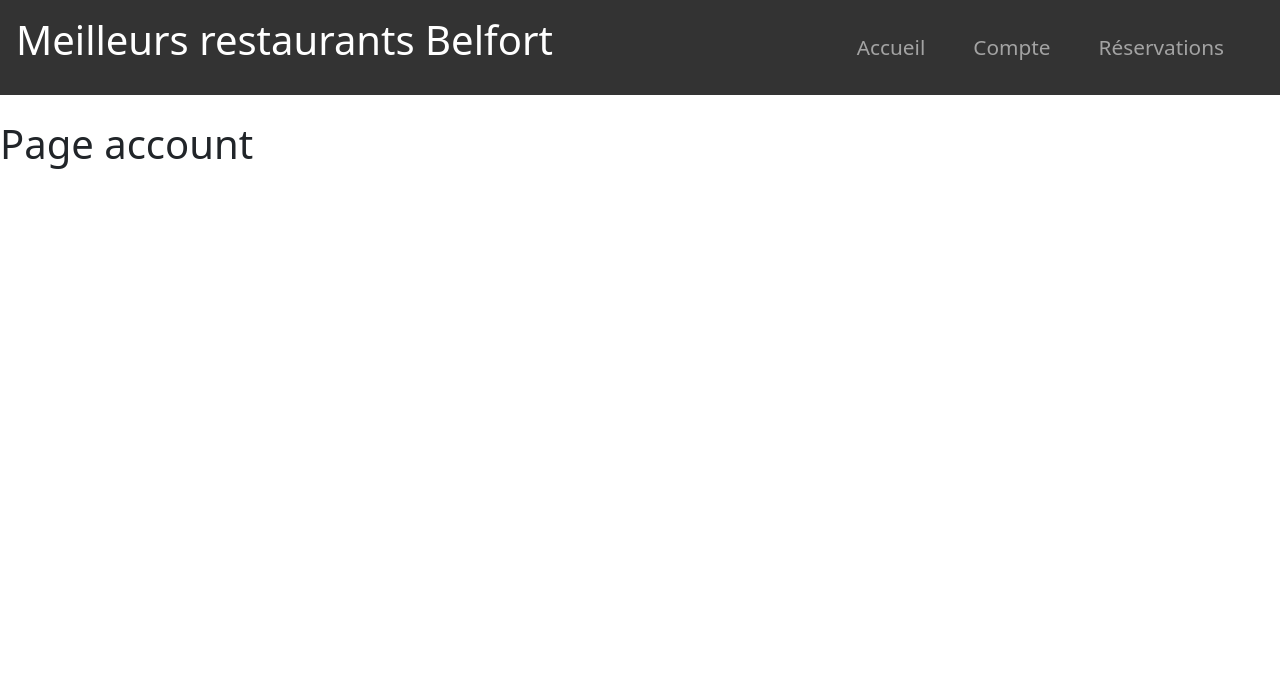
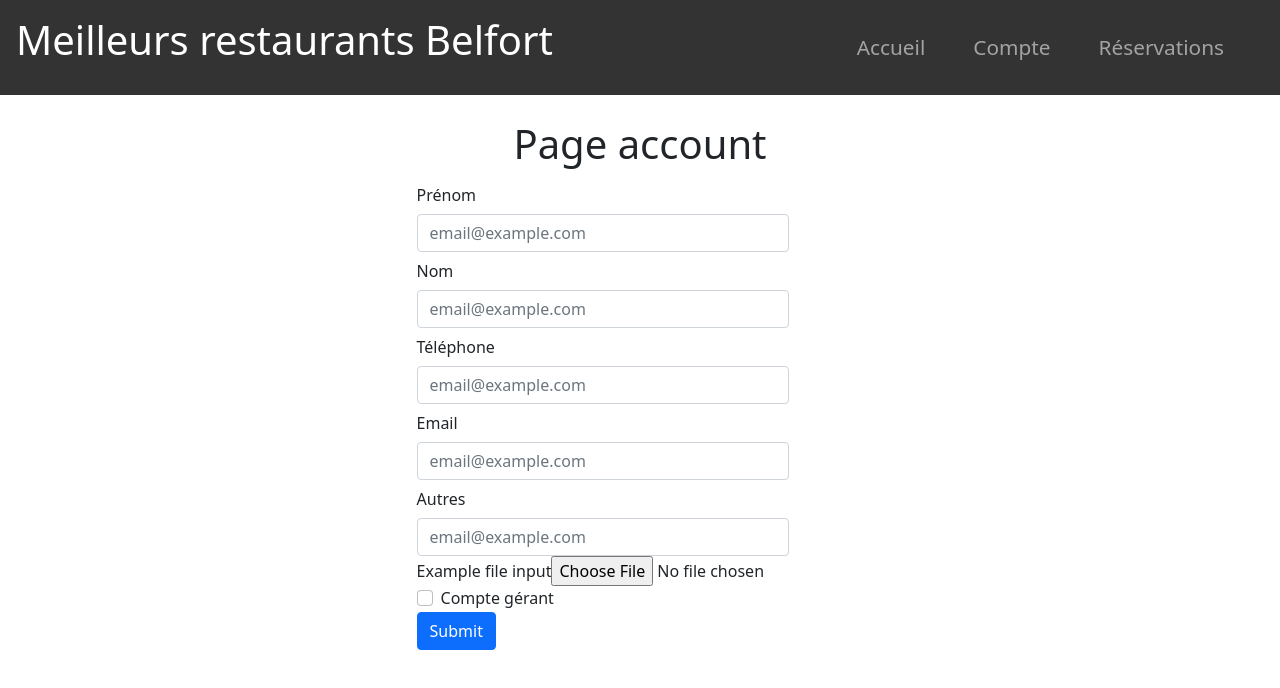
Before and after one commit to gabflrt/WE4B, an Angular app in the folder WE4B/: page /account in a window 1280 px wide. Shown: the top 688 px of the page. Built offline with nearby package versions, Linux system fonts and the light colour scheme.

Commit message:
add css forms

```diff
--- a/WE4B/src/app/account/account.component.html
+++ b/WE4B/src/app/account/account.component.html
@@ -1,2 +1,3 @@
 <br><br><br><br><br>
-<h1>Page account</h1>
+<h1 class="text-center">Page account</h1>
+<app-formcreacompte></app-formcreacompte>
--- a/WE4B/src/app/formcreacompte/formcreacompte.component.css
+++ b/WE4B/src/app/formcreacompte/formcreacompte.component.css
@@ -0,0 +1,4 @@
+.container {
+    display: flex;
+    justify-content: center;
+}
--- a/WE4B/src/app/formcreacompte/formcreacompte.component.html
+++ b/WE4B/src/app/formcreacompte/formcreacompte.component.html
@@ -1,3 +1,4 @@
+<div class="container">
     <form>
         <div class="form-group">
             <label for="inputEmail" class="col-sm-2 col-form-label">Prénom</label>
@@ -24,19 +25,7 @@
             </div>
         </div>
         <div class="form-group">
-        <label for="inputEmail" class="col-sm-2 col-form-label">Bureau</label>
-        <div class="col-sm-10">
-            <input type="text" class="form-control" id="inputEmail" placeholder="email@example.com">
-        </div>
-    </div>
-    <div class="form-group">
-        <label for="inputEmail" class="col-sm-2 col-form-label">Laboratoire</label>
-        <div class="col-sm-10">
-            <input type="text" class="form-control" id="inputEmail" placeholder="email@example.com">
-        </div>
-    </div>
-    <div class="form-group">
-        <label for="inputEmail" class="col-sm-2 col-form-label">Profil researchgate</label>
+            <label for="inputEmail" class="col-sm-2 col-form-label">Autres</label>
             <div class="col-sm-10">
                 <input type="text" class="form-control" id="inputEmail" placeholder="email@example.com">
             </div>
@@ -45,4 +34,16 @@
             <label for="exampleFormControlFile1">Example file input</label>
             <input type="file" class="form-control-file" id="exampleFormControlFile1">
         </div>
+        <div class="col-sm-10">
+            <div class="form-check">
+                <input class="form-check-input" type="checkbox" id="gridCheck1">
+                <label class="form-check-label" for="gridCheck1">
+                    Compte gérant
+                </label>
+            </div>
+        </div>
+        <div class="col-auto">
+            <button type="submit" class="btn btn-primary mb-2">Submit</button>
+        </div>
     </form>
+</div>
```
Also changed, not shown: WE4B/src/app/app-routing.module.ts (+5 -5 lines). Lines whose indentation alone changed are shown as unchanged.
